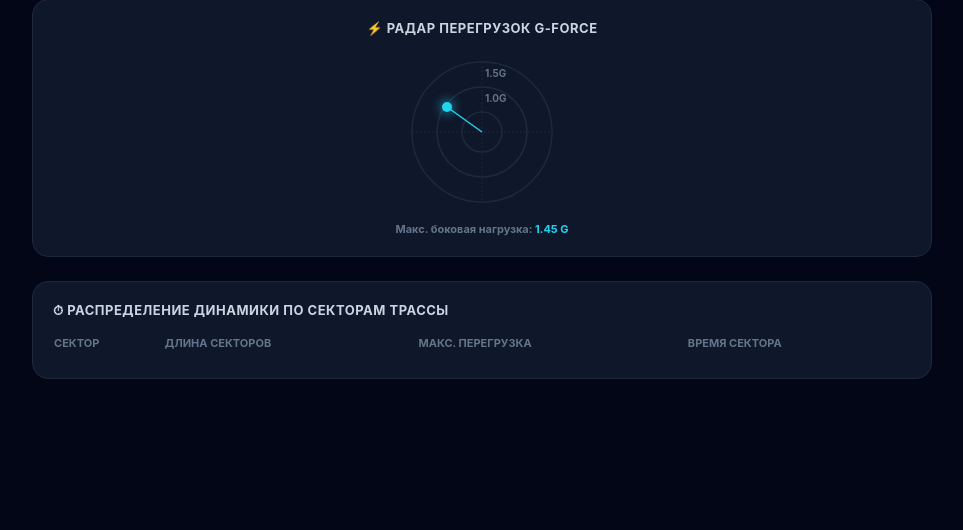
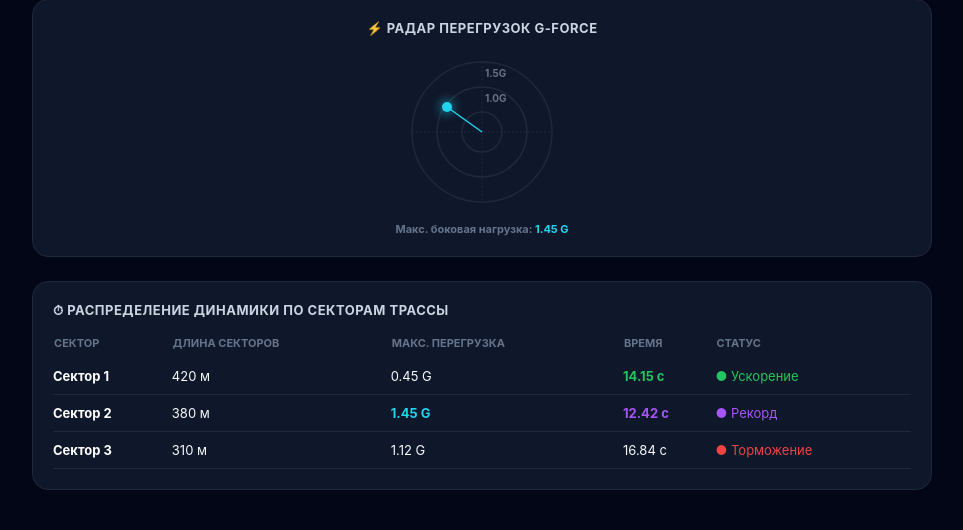
Before and after one commit to sali-sultanova1/telemetry, a FastAPI app: page /dash in a window 1280 px wide. Shown: the part 1022-1552 px from the top of the page, without its empty margins (158-1121 px from the left). Before the commit the page ends 1401 px from the top, so only its background shows below. Run offline with FastAPI, Linux system fonts and the light colour scheme; lists and menus that the app fills with data are empty; parts of the project's set-up code (start-up, migrations or seed data) failed here and were passed over.

Commit message:
fix: restore completely closed f1 pro html dashboard structured layout

```diff
--- a/templates/index.html
+++ b/templates/index.html
@@ -260,4 +260,33 @@
                         <th>Сектор</th>
                         <th>Длина секторов</th>
                         <th>Макс. Перегрузка</th>
-                        <th>Время сектора</th>
+                        <th>Время</th>
+                        <th>Статус</th>
+                    </tr>
+                </thead>
+                <tbody>
+                    <tr>
+                        <td style="font-weight: bold; color: #ffffff;">Сектор 1</td>
+                        <td>420 м</td>
+                        <td>0.45 G</td>
+                        <td class="green-text">14.15 c</td>
+                        <td><span style="color:#22c55e;">● Ускорение</span></td>
+                    </tr>
+                    <tr>
+                        <td style="font-weight: bold; color: #ffffff;">Сектор 2</td>
+                        <td>380 м</td>
+                        <td style="color:#22d3ee; font-weight:bold;">1.45 G</td>
+                        <td class="purple-text">12.42 c</td>
+                        <td><span style="color:#a855f7;">● Рекорд</span></td>
+                    </tr>
+                    <tr>
+                        <td style="font-weight: bold; color: #ffffff;">Сектор 3</td>
+                        <td>310 м</td>
+                        <td>1.12 G</td>
+                        <td>16.84 c</td>
+                        <td><span style="color:#ef4444;">● Торможение</span></td>
+                    </tr>
+                </tbody>
+            </table>
+        </div>
+    </div>
```
